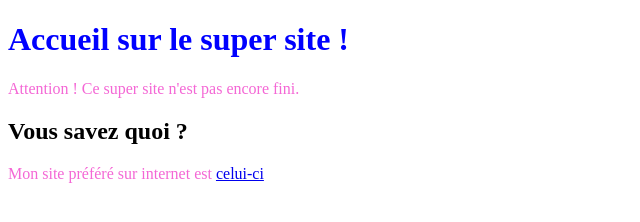
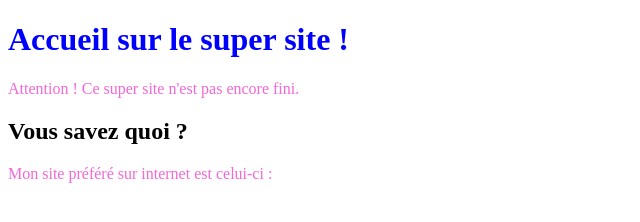
Before and after one commit to BulleDeau/activite_3-collaboration, a plain HTML site: page index.html in a window 1280 px wide. Shown: the full height of the page, 0-640 px from the left. Drawn offline with Linux system fonts and the light colour scheme.

Commit message:
correction : remise en ordre des mots de la phrase

```diff
--- a/index.html
+++ b/index.html
@@ -15,7 +15,7 @@
 
     <h2>Vous savez quoi ?</h2>
 
-    <p>Mon site préféré sur internet est <a href="https://www.youtube.com/@BRICOSYMPA">celui-ci</a></p>
+    <p>Mon site préféré sur internet est celui-ci : <a href="https://www.youtube.com/@BRICOSYMPA"></a></p>
     <!-- TODO 2: changer le lien vers votre site préféré -->
 </body>
 
```
